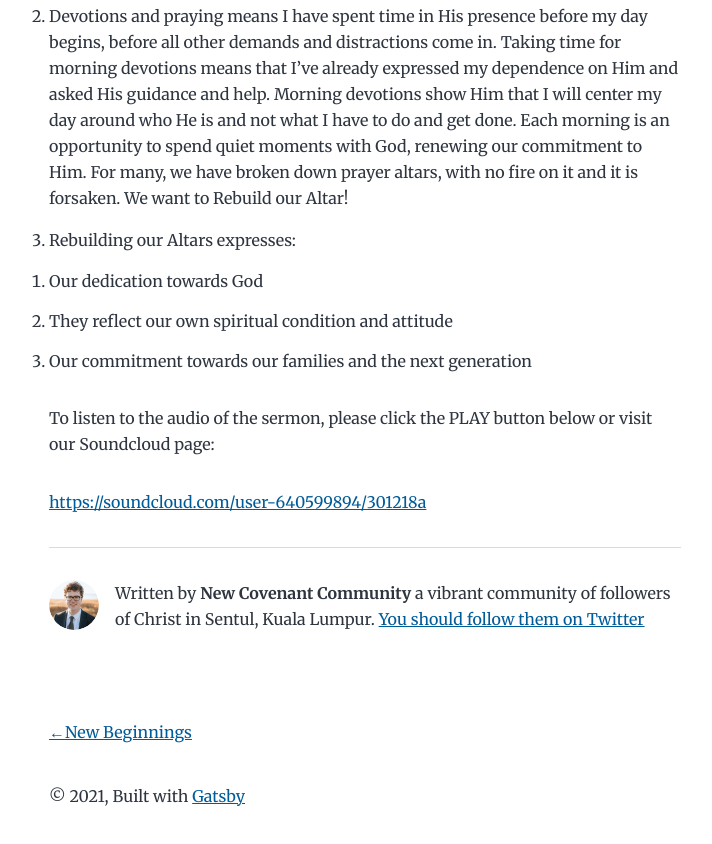
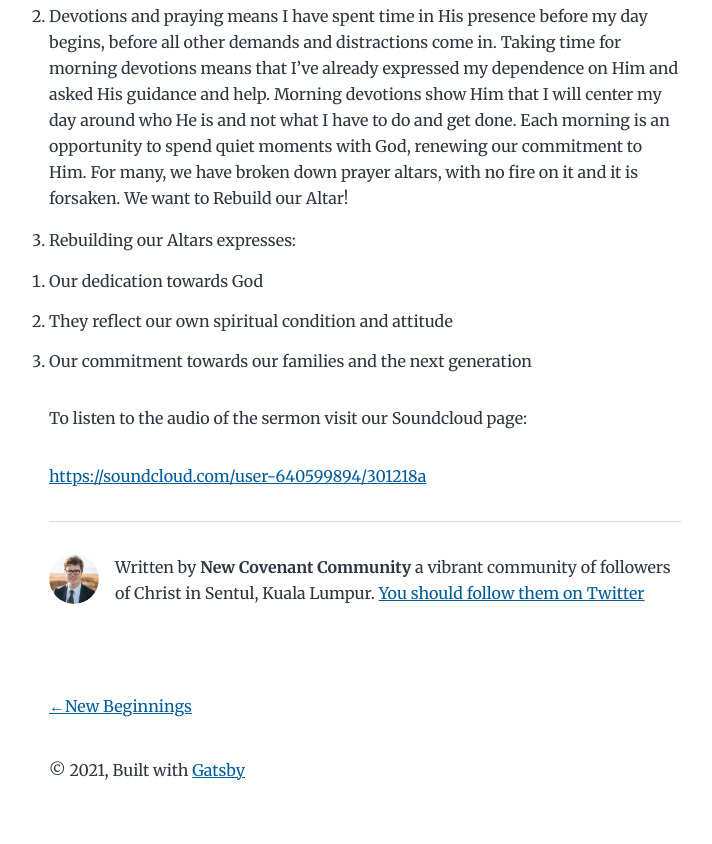
Before and after one commit to benjamin25116/gatsby-netlify-cms, a Gatsby site: page /blog/big-sunday-closing-2018/ in a window 1280 px wide. Shown: the part 648-1492 px from the top of the page, without its empty margins (275-987 px from the left). Built offline with nearby package versions, Linux system fonts and the light colour scheme; Gatsby itself is replaced by a stand-in of ours.

Commit message:
Update Post “big-sunday-closing-2018/index”

```diff
--- a/content/blog/big-sunday-closing-2018/index.md
+++ b/content/blog/big-sunday-closing-2018/index.md
@@ -21,6 +21,6 @@ Without a doubt we know that these are disciplines that we have to build daily.
    2. They reflect our own spiritual condition and attitude
    3. Our commitment towards our families and the next generation
 
-To listen to the audio of the sermon, please click the PLAY button below or visit our Soundcloud page:
+To listen to the audio of the sermon visit our Soundcloud page:
 
 <https://soundcloud.com/user-640599894/301218a>
```
